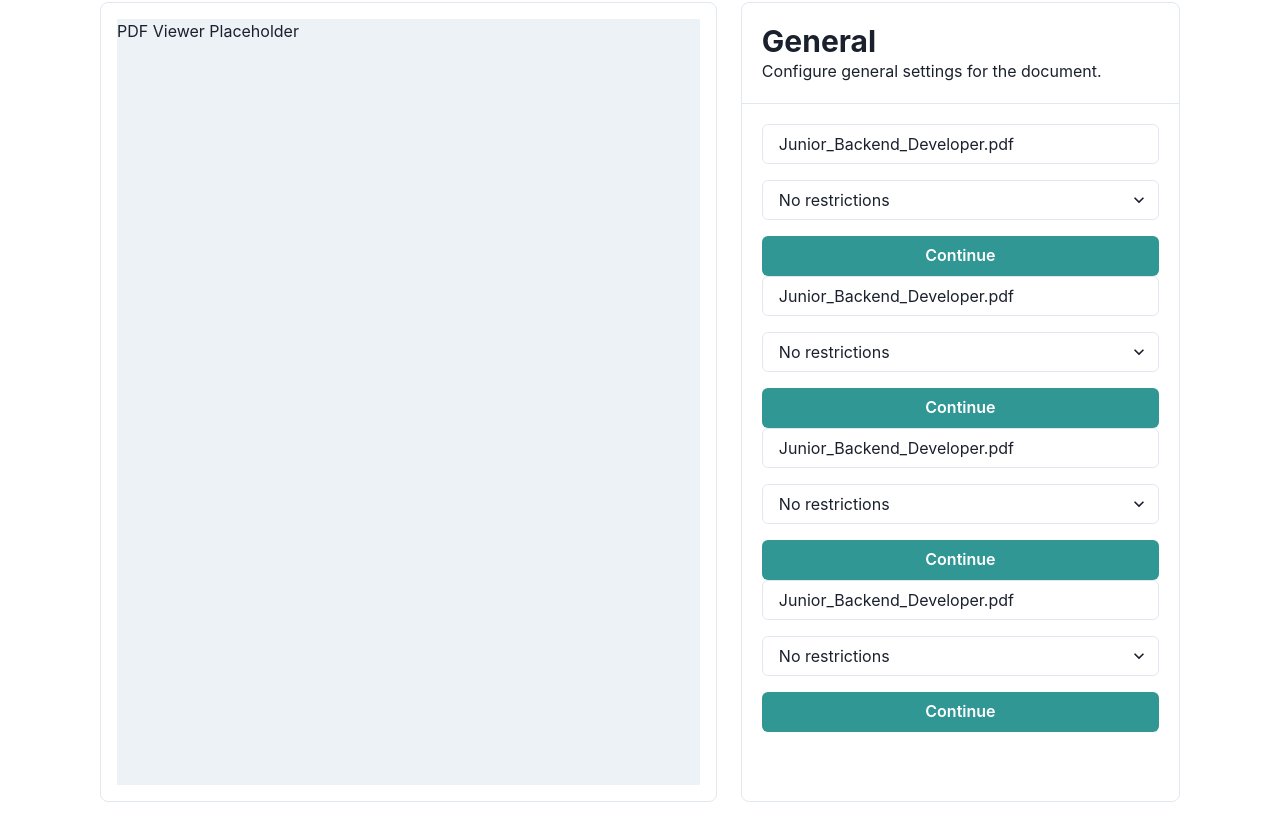
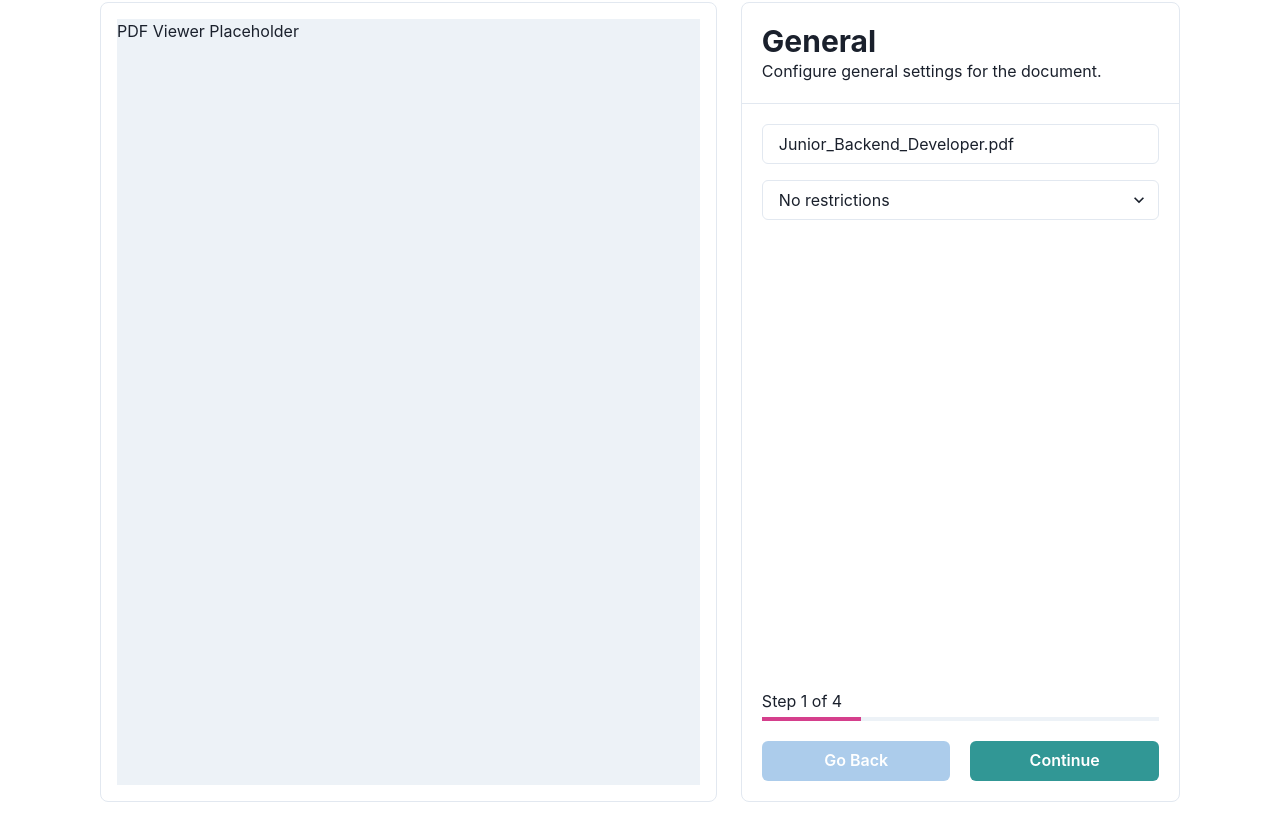
Before and after one commit to SameerTheProgrammer/PSE_documenso_ui, a React (Vite) app: page /document/edit/doc1 in a window 1280 px wide. Shown: the part 234-1068 px from the top of the page. Built offline with nearby package versions, Linux system fonts and the light colour scheme.

Commit message:
add step progress bar with button disable feature

```diff
--- a/src/pages/DocumentEditPage.tsx
+++ b/src/pages/DocumentEditPage.tsx
@@ -16,6 +16,10 @@ import {
     CardBody,
     CardHeader,
     Text,
+    CardFooter,
+    ButtonGroup,
+    useSteps,
+    Progress,
 } from "@chakra-ui/react";
 import { GoClock, GoPeople } from "react-icons/go";
 import { IoIosArrowBack } from "react-icons/io";
@@ -58,7 +62,20 @@ const recipientsList: IRecipientsStatus = {
     ],
 };
 
+const steps = [
+    { title: "First", description: "Contact Info" },
+    { title: "Second", description: "Date & Time" },
+    { title: "Third", description: "Select Rooms" },
+    { title: "Forth", description: "Select Rooms" },
+];
+
 const DocumentEdit = () => {
+    const { activeStep, goToPrevious, goToNext } = useSteps({
+        count: steps.length - 1,
+    });
+    const ActiveStep = activeStep + 1;
+    const progressPercent = (ActiveStep / steps.length) * 100;
+
     return (
         <Flex w={"100%"} direction={"column"}>
             <Box mb={5}>
@@ -155,42 +172,49 @@ const DocumentEdit = () => {
                                 <option value="no_restrictions">No restrictions</option>
                                 <option value="required_account">Required account</option>
                             </Select>
-                            <Button colorScheme="teal">Continue</Button>
-                        </Stack>
-                        <Stack spacing="4">
-                            <Input
-                                placeholder="Title"
-                                defaultValue="Junior_Backend_Developer.pdf"
-                            />
-                            <Select>
-                                <option value="no_restrictions">No restrictions</option>
-                                <option value="required_account">Required account</option>
-                            </Select>
-                            <Button colorScheme="teal">Continue</Button>
-                        </Stack>
-                        <Stack spacing="4">
-                            <Input
-                                placeholder="Title"
-                                defaultValue="Junior_Backend_Developer.pdf"
-                            />
-                            <Select>
-                                <option value="no_restrictions">No restrictions</option>
-                                <option value="required_account">Required account</option>
-                            </Select>
-                            <Button colorScheme="teal">Continue</Button>
-                        </Stack>
-                        <Stack spacing="4">
-                            <Input
-                                placeholder="Title"
-                                defaultValue="Junior_Backend_Developer.pdf"
-                            />
-                            <Select>
-                                <option value="no_restrictions">No restrictions</option>
-                                <option value="required_account">Required account</option>
-                            </Select>
-                            <Button colorScheme="teal">Continue</Button>
                         </Stack>
                     </CardBody>
+                    <CardFooter display={"flex"} flexDirection={"column"} rowGap={2}>
+                        <Box mb={3}>
+                            <Text mb={1}>
+                                Step {ActiveStep} of {steps.length}
+                            </Text>
+                            <Progress value={progressPercent} size="xs" colorScheme="pink" />
+                        </Box>
+                        <ButtonGroup
+                            w={"100%"}
+                            display={"flex"}
+                            justifyContent={"space-between"}
+                            spacing="5"
+                        >
+                            <Button
+                                w={"100%"}
+                                colorScheme="blue"
+                                onClick={() => {
+                                    goToPrevious();
+                                }}
+                                isDisabled={ActiveStep == 1}
+                            >
+                                Go Back
+                            </Button>
+                            {ActiveStep === steps.length ? (
+                                <Button w={"100%"} colorScheme="teal">
+                                    Submit
+                                </Button>
+                            ) : (
+                                <Button
+                                    w={"100%"}
+                                    onClick={() => {
+                                        goToNext();
+                                    }}
+                                    colorScheme="teal"
+                                    isDisabled={ActiveStep == steps.length}
+                                >
+                                    Continue
+                                </Button>
+                            )}
+                        </ButtonGroup>
+                    </CardFooter>
                 </Card>
             </Flex>
         </Flex>
```
